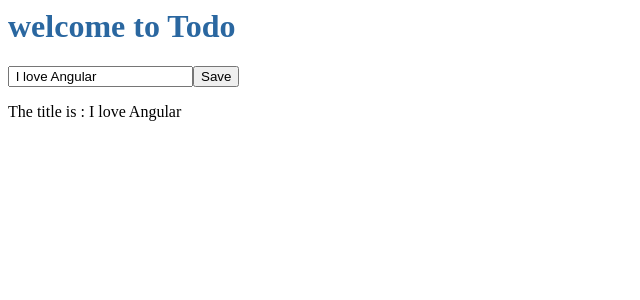
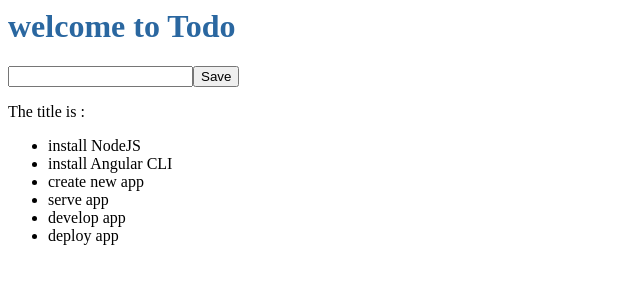
Before and after one commit to Verenasworld/my-to-do-list, an Angular app: page / in a window 1280 px wide. Shown: the top 300 px of the page, without its empty margins (0-640 px from the left). Built offline with nearby package versions, Linux system fonts and the light colour scheme.

Commit message:
add a directive

```diff
--- a/src/app/app.component.ts
+++ b/src/app/app.component.ts
@@ -5,9 +5,21 @@ import { Component } from '@angular/core';
   template: `
     <h1> welcome to {{title}}</h1>
     <todo-input></todo-input>
+    <ul>
+      <li *ngFor ="let item of todoList">
+      {{ item.title }}</li>
+    </ul>
   `,
   styleUrls: [ './app.component.css' ]
 })
 export class AppComponent  {
   title = 'Todo';
+  todoList =[
+  {title: 'install NodeJS'},
+  {title: 'install Angular CLI'},
+  {title: 'create new app'},
+  {title: 'serve app'},
+  {title: 'develop app'},
+  {title: 'deploy app'},
+];
 }
--- a/src/app/input/input.component.ts
+++ b/src/app/input/input.component.ts
@@ -4,8 +4,9 @@ import { Component, OnInit } from '@angular/core';
   selector: 'todo-input',
   template: `
   <input [value] = "title"
-          (keyup.enter)="changeTitle ($event.target.value)">
-  <button (click)="changeTitle('Button Clicked!')">
+          (keyup.enter)="changeTitle ($event.target.value)"
+          #inputElement>
+  <button (click)="changeTitle(inputElement.value)">
    Save
   </button>
   <p>The title is : {{ title }}</p>
@@ -14,10 +15,9 @@ import { Component, OnInit } from '@angular/core';
   styleUrls: ['./input.component.css']
 })
 export class InputComponent implements OnInit {
-    title: string ='my title';
+    title: string ='';
 
   constructor() {
-    this.changeTitle (' I love Angular ');
     }
 
   ngOnInit(){
```
